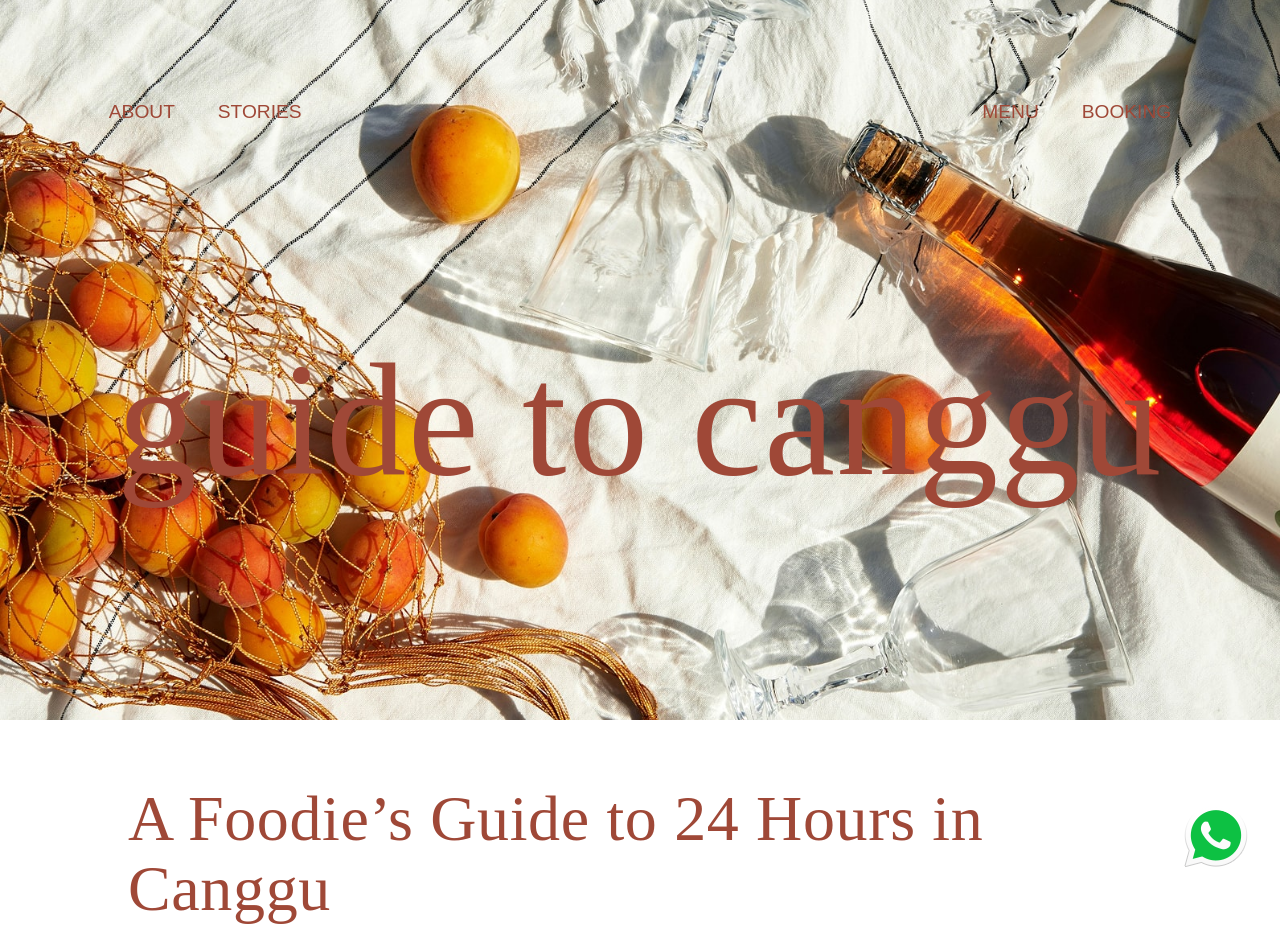
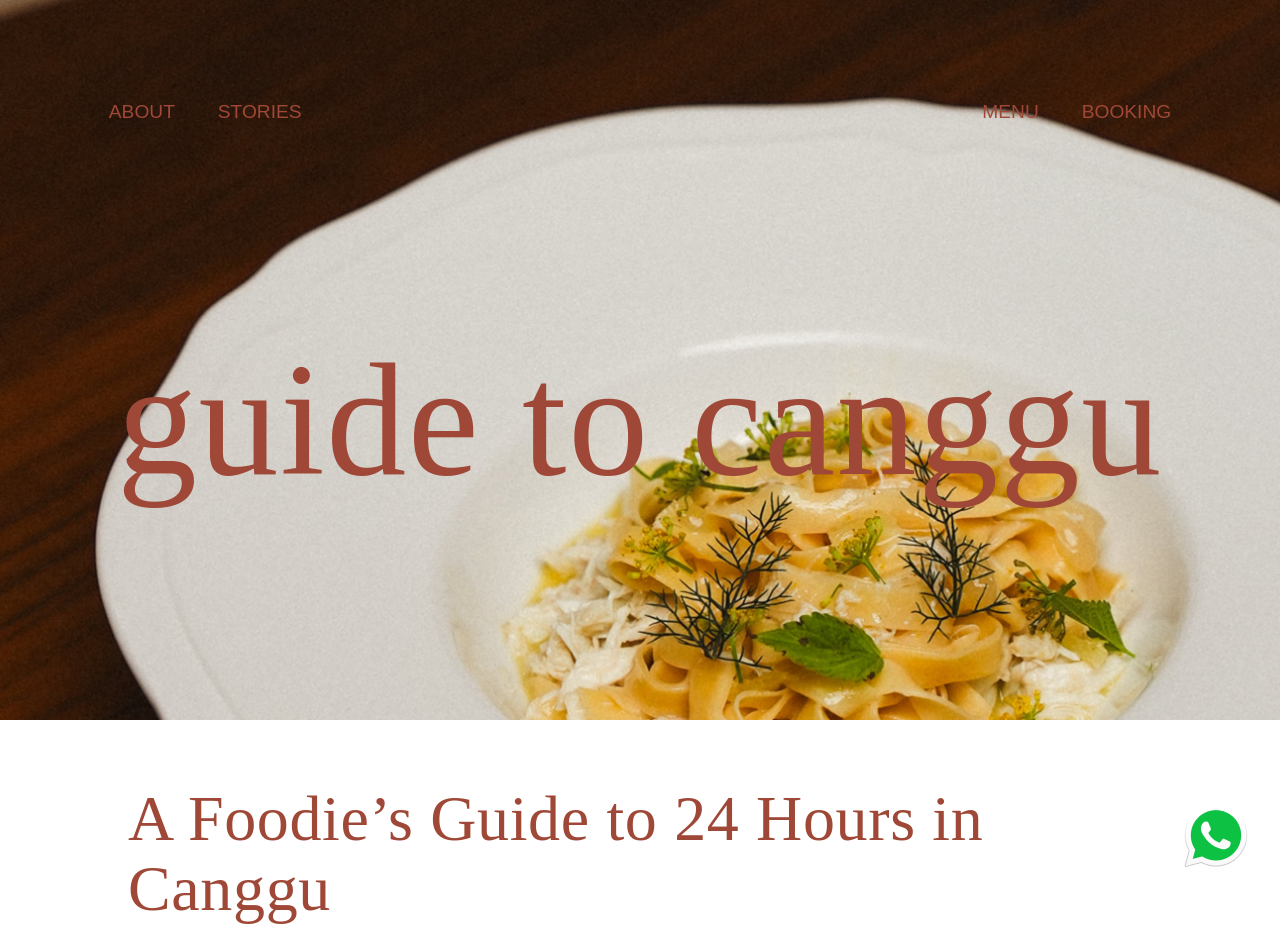
Before and after one commit to dezoul/Giselle, a Jekyll site: the page built from _posts/2025-08-10-love-letters-from-bali.md, in a window 1280 px wide. Shown: the top 952 px of the page. Built offline with Jekyll 4.4.1, drawn with Linux system fonts in a browser that asks for light colours; some web fonts are replaced; comment, search, counter and statistics services are not loaded.

Commit message:
Updated 7 files via CloudCannon.

```diff
--- a/_posts/2025-08-10-love-letters-from-bali.md
+++ b/_posts/2025-08-10-love-letters-from-bali.md
@@ -4,7 +4,7 @@ title: A foodies guide to 24 hours in Canggu
 banner:
     heading: guide to canggu
     text-color: '#9f4837'
-    image: /assets/images/giselle-website-11.jpg
+    image: /assets/images/foodies_guide_giselle.jpg
 blog-info:
     image: /assets/images/giselle-website-11.jpg
     description: >-
@@ -39,9 +39,11 @@ Lunch belongs to **Sensorium**, where Chef William’s menu is a love letter to
 
 As the sun softens and the air turns golden, it’s time for aperitivo. We’ll welcome you into **Giselle**, Canggu’s newest darling, where the courtyard was made for summer evenings and the playlist hums with easy sophistication. This is a restaurant with a soul — and a little attitude — where we cook as if we’re inviting you into our home, only with colder wine and better music.
 
+![](/assets/images/foodies_guide_giselle.jpg)
+
 Chef Antoine Darquin, equal parts rebel and romantic, calls Giselle a “naughty bistro,” and the menu plays into the fantasy. Start with Aperol spritz and the sea bream sashimi, dressed delicately with yuzukosho on the bones themselves, then surrender to the pink snapper roasted in salt crust and flambéed at your table —the kind of dish that silences the room before sparking a fight over the last bite. Here, seafood is seductive, spritzes are essential, and every moment feels like a summer affair you’ll never quite forget.
 
-![](/assets/images/Screenshot-1.png)
+![](/assets/images/giselle-opening-3.jpg)
 
 ### 1am - Night Cap at The Sengo
 
```
Also changed, not shown: uploads/laying-down-giselle.jpg (added), uploads/table-prep-giselle.jpg (added).
